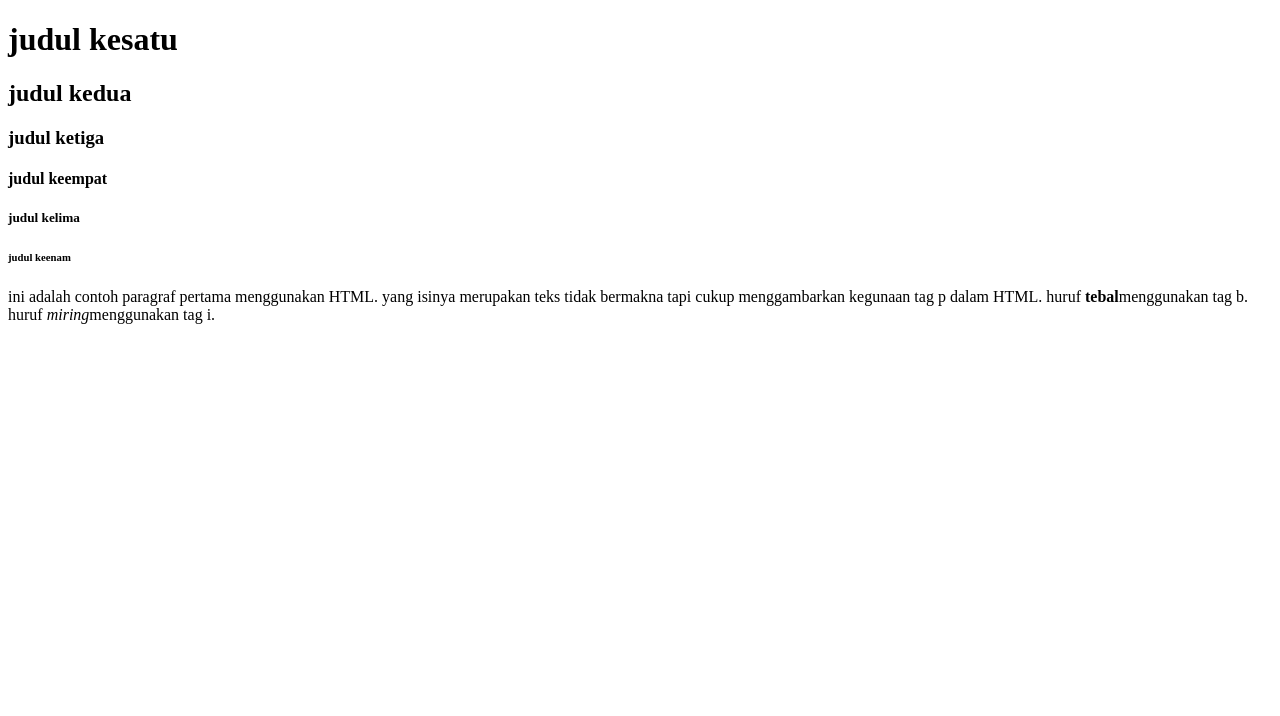
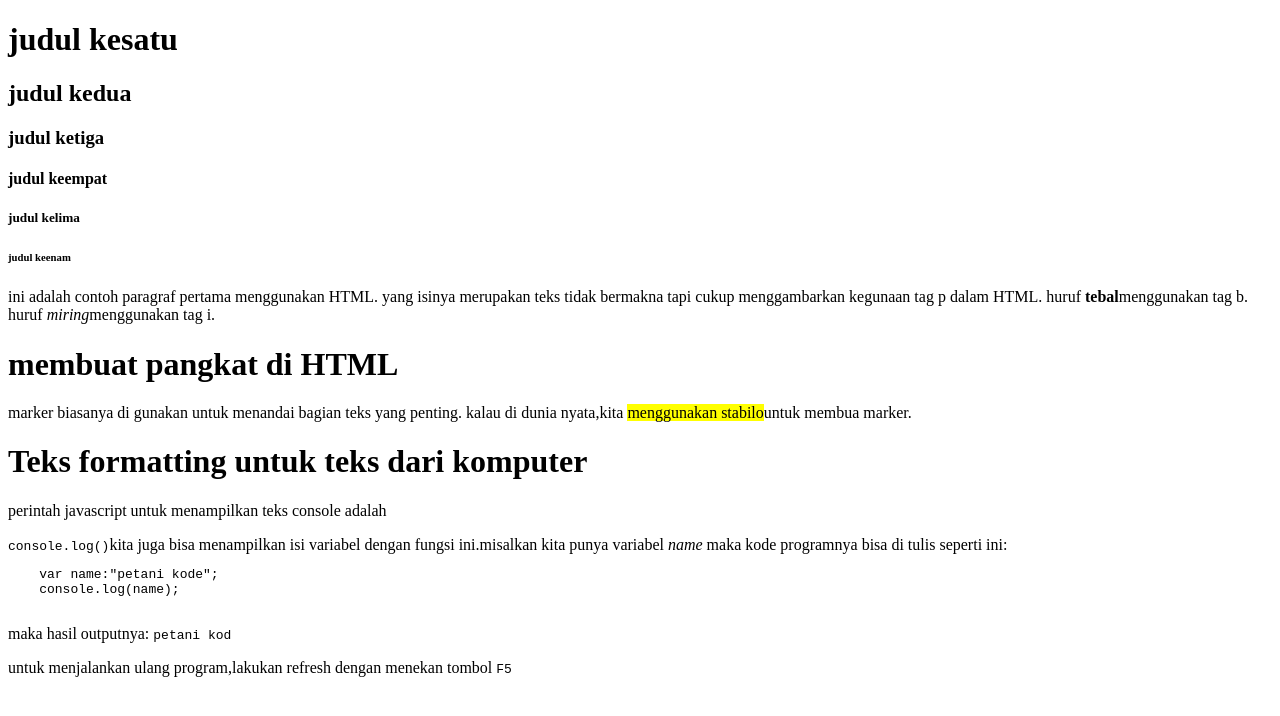
Before and after one commit to Jihanhikmalani/latihan2, a plain HTML site: page index.html in a window 1280 px wide. Drawn offline with Linux system fonts and the light colour scheme.

Commit message:
untuk menghapus

```diff
--- a/index.html
+++ b/index.html
@@ -24,3 +24,27 @@
 </body>
 
 </html>
+<h1>membuat pangkat di HTML</h1>
+<p>
+  marker biasanya di gunakan untuk menandai bagian teks yang penting.
+  kalau di dunia nyata,kita <mark>menggunakan stabilo</mark>untuk membua marker.
+</p>
+
+<h1>Teks formatting untuk teks dari komputer</h1>
+<p>
+  perintah javascript untuk menampilkan teks console adalah</p>
+  <code>console.log()</code>kita juga bisa menampilkan isi variabel
+  dengan fungsi ini.misalkan kita punya variabel <var>name</var>
+  maka kode programnya bisa di tulis seperti ini:
+  <pre>
+    var name:"petani kode";
+    console.log(name);
+  </pre>
+
+  maka hasil outputnya: <samp>petani kod</samp>
+  <p>
+  </p>
+  untuk menjalankan ulang program,lakukan refresh dengan menekan tombol
+  <kbd>F5</kbd>
+ </p>
+  </p>
```
